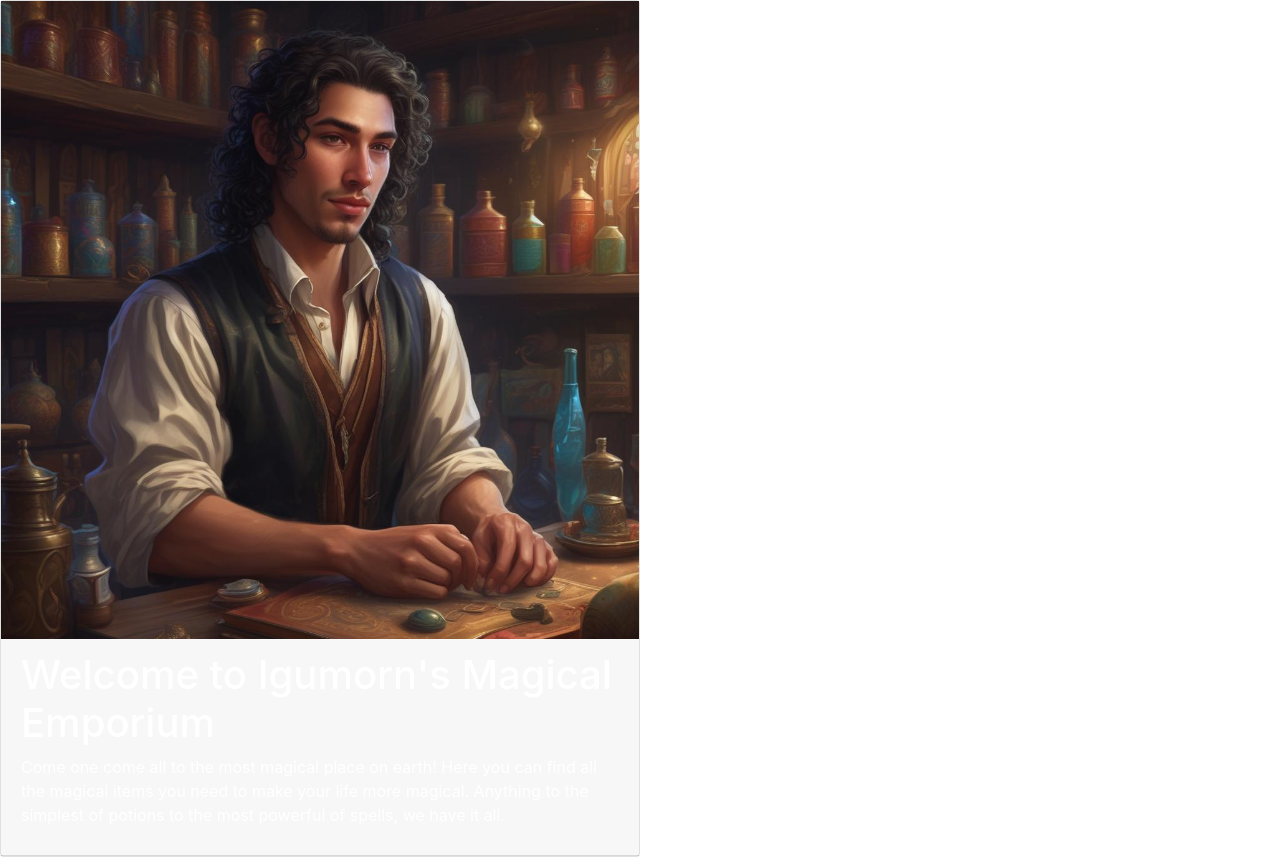
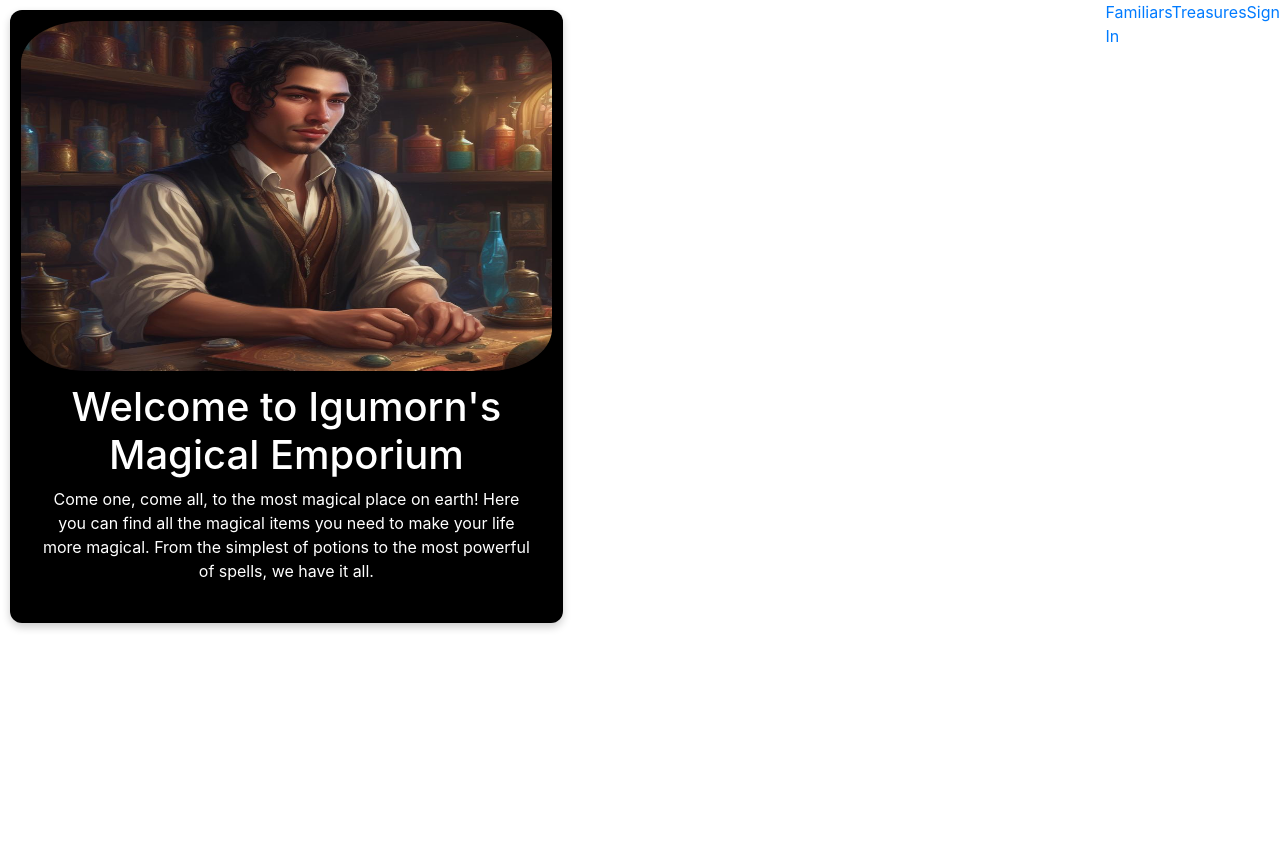
Before and after one commit to Daniel-0117/Igumorn-s-Magical-Emporium, a React (Create React App) app in the folder client/: page / in a window 1280 px wide. After the commit the page ends 800 px from the top, so only its background shows below. Built offline with nearby package versions, Linux system fonts and the light colour scheme; the HTML template or start-up script is replaced by a standard one.

Commit message:
additional fixes to homepage

```diff
--- a/client/src/components/homePage/homeStyle.css
+++ b/client/src/components/homePage/homeStyle.css
@@ -0,0 +1,39 @@
+ html {
+    background-color: #ffffff;
+    font-family: 'Roboto', sans-serif;
+    margin: 0;
+    padding: 0;
+    width: 100%;
+    overflow-x: hidden;
+}
+
+.card-container {
+    display: flex;
+    flex-wrap: center;
+    justify-content: center;
+    align-items: vertical;
+
+}
+
+.card{
+    background-color: #000000;
+    color: #ffffff;
+    border-radius: 12px;
+    text-align: center;
+    margin: 10px;
+    padding: 10px;
+    box-shadow: 0 4px 8px 0 rgba(0, 0, 0, 0.2);
+}
+
+.card-header {
+    background-color: #000000;
+    color: #ffffff;
+    border-radius: 12px;
+    box-shadow: 0 4px 8px 0 rgba(0, 0, 0, 0.2);
+}
+
+.homeImage {
+    border-radius: 12%;
+    height: 350px;
+    width: auto;
+}
--- a/client/src/components/homePage/index.js
+++ b/client/src/components/homePage/index.js
@@ -4,20 +4,33 @@ import "./homeStyle.css";
 const homePage = () => {
     console.log("homePage");
     return (
+        // card container
+              <div className="card-container">  {/* ✅ Added parent div */}
+                <div>
                   <div className="card bg-black card-rounded w-50">
                     <img
                       src={require("../../assets/Igumorn.jpg")}
-            class="home-image"
-            alt="{Igumorn himself}"
+                      className="homeImage"
+                      alt="Igumorn himself"
                     />
                     <div className="card-header bg-black text-white">
                       <h1>Welcome to Igumorn's Magical Emporium</h1>
                       <p>
-                Come one come all to the most magical place on earth! Here you can find all the magical items you need to make your life more magical.
-                Anything to the simplest of potions to the most powerful of spells, we have it all.
+                        Come one, come all, to the most magical place on earth! Here you can find all the magical
+                        items you need to make your life more magical.
+                        From the simplest of potions to the most powerful of spells, we have it all.
                       </p>
                     </div>
                   </div>
+                </div>
+
+                <div className="middle-links">
+                  <a href="/familair" className="link">Familiars</a>
+                  <a href="/MagicalMerch" className="link">Treasures</a>
+                  <a href="/Login" className="link">Sign In</a>
+                </div>
+              </div>
             );
-    };
+          }
+
 export default homePage;
```
Lines whose indentation alone changed are shown as unchanged.
